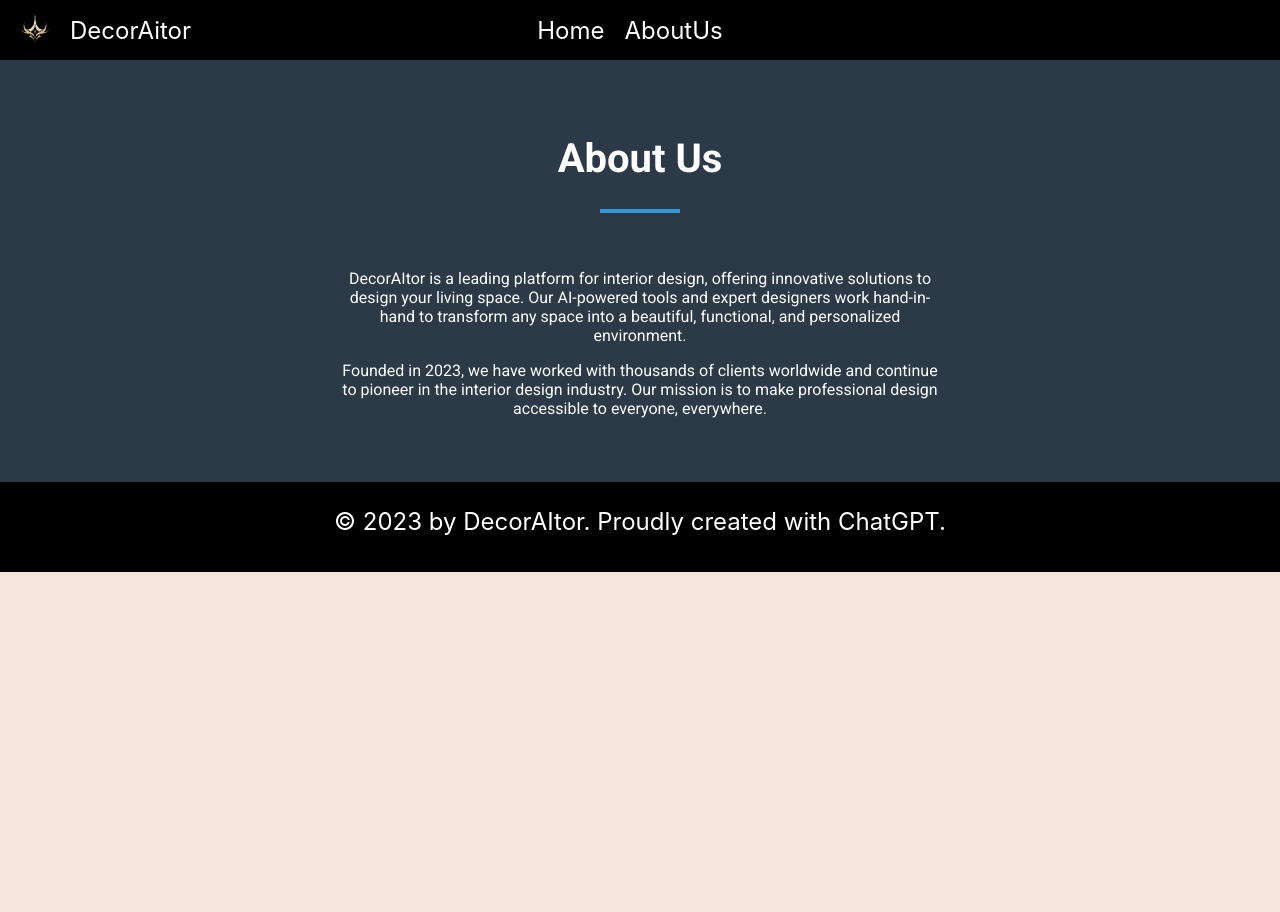
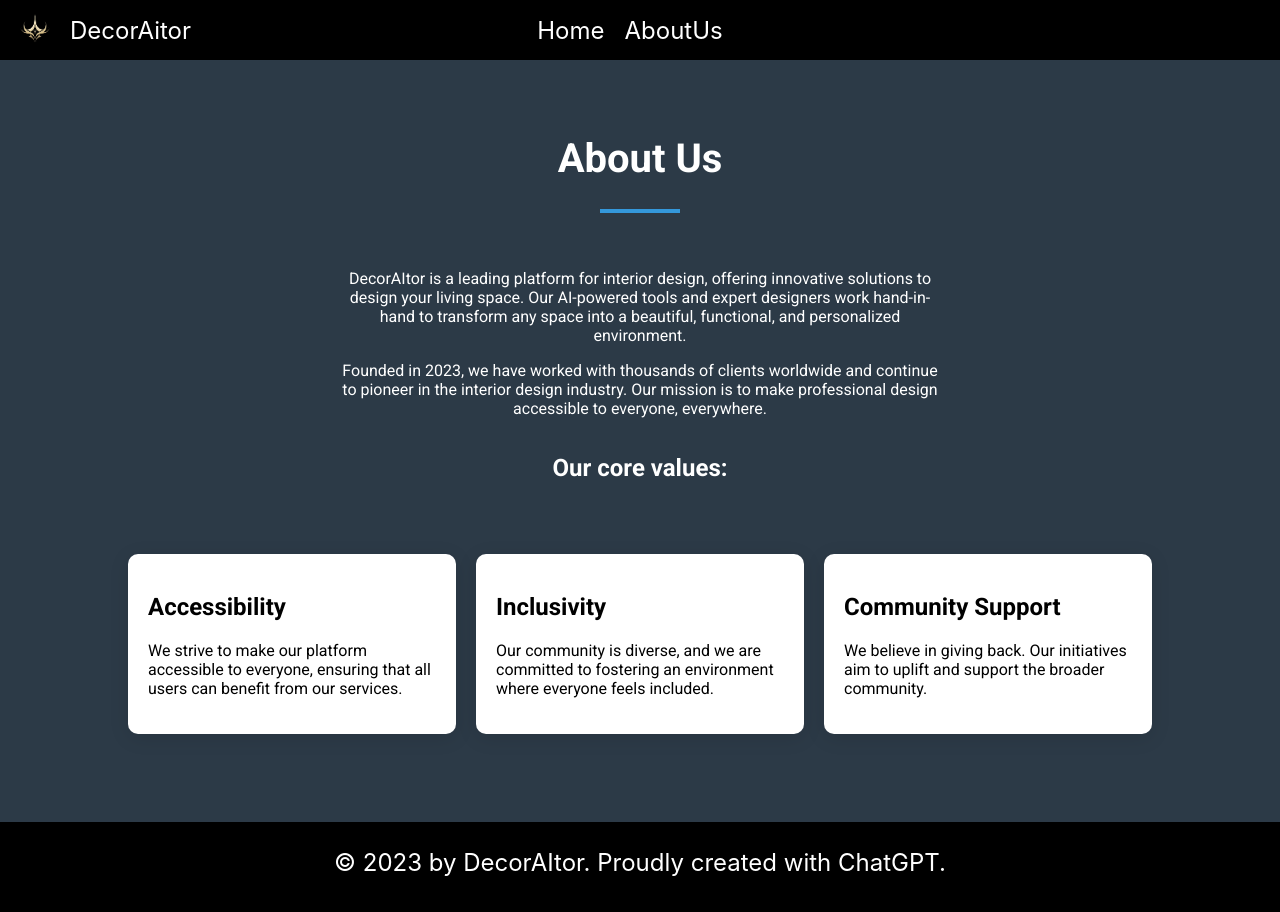
Before and after one commit to Elouis12/citi-furniture, a React (Create React App) app in the folder client/: page /about in a window 1280 px wide. Before the commit the page ends 800 px from the top, so only its background shows below. Built offline with nearby package versions, Linux system fonts and the light colour scheme.

Commit message:
Added our core values into the about us section

```diff
--- a/client/src/components/AboutUs.js
+++ b/client/src/components/AboutUs.js
@@ -53,8 +53,71 @@ function AboutUs() {
             accessible to everyone, everywhere.
           </p>
         </section>
+
+    {/* Values Grid */}
+    <h2 style={{
+        textAlign: 'center',
+        marginBottom: '2rem',
+        color: 'white'
+    }}>Our core values:</h2>
+
+    <div style={{
+        display: 'grid',
+        gridTemplateColumns: 'repeat(3, 1fr)',
+        gap: '20px',
+        padding: '40px 10%',
+        backgroundColor: '#2C3A47'  // Matching the dark background
+    }}>
+        {/* Accessibility Card */}
+        <div style={{
+            backgroundColor: 'white',
+            color: 'black',
+            borderRadius: '10px',
+            padding: '20px',
+            boxShadow: '0px 4px 20px rgba(0, 0, 0, 0.1)',
+            transition: 'transform 0.2s',
+        }}
+        onMouseOver={(e) => e.currentTarget.style.transform = 'scale(1.05)'}
+        onMouseOut={(e) => e.currentTarget.style.transform = 'scale(1)'}
+        >
+            <h2>Accessibility</h2>
+            <p>We strive to make our platform accessible to everyone, ensuring that all users can benefit from our services.</p>
+        </div>
+
+        {/* Inclusivity Card */}
+        <div style={{
+            backgroundColor: 'white',
+            color: 'black',
+            borderRadius: '10px',
+            padding: '20px',
+            boxShadow: '0px 4px 20px rgba(0, 0, 0, 0.1)',
+            transition: 'transform 0.2s',
+        }}
+        onMouseOver={(e) => e.currentTarget.style.transform = 'scale(1.05)'}
+        onMouseOut={(e) => e.currentTarget.style.transform = 'scale(1)'}
+        >
+            <h2>Inclusivity</h2>
+            <p>Our community is diverse, and we are committed to fostering an environment where everyone feels included.</p>
+        </div>
+
+        {/* Community Support Card */}
+        <div style={{
+            backgroundColor: 'white',
+            color: 'black',
+            borderRadius: '10px',
+            padding: '20px',
+            boxShadow: '0px 4px 20px rgba(0, 0, 0, 0.1)',
+            transition: 'transform 0.2s',
+        }}
+        onMouseOver={(e) => e.currentTarget.style.transform = 'scale(1.05)'}
+        onMouseOut={(e) => e.currentTarget.style.transform = 'scale(1)'}
+        >
+            <h2>Community Support</h2>
+            <p>We believe in giving back. Our initiatives aim to uplift and support the broader community.</p>
+        </div>
+    </div>
+
       </div>
-
 
     </>
   );
```
Also changed, not shown: 1 other file (tests, documents, lock files or other folders).
